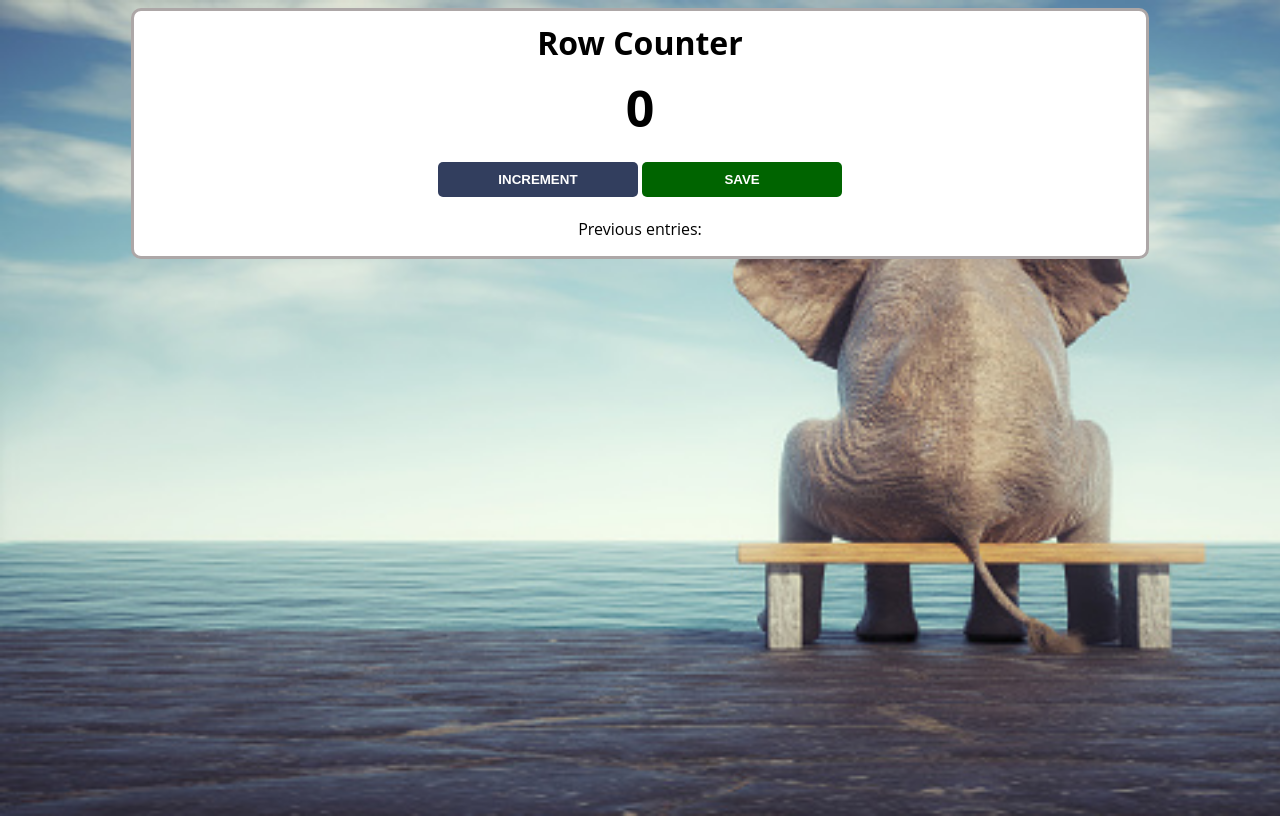
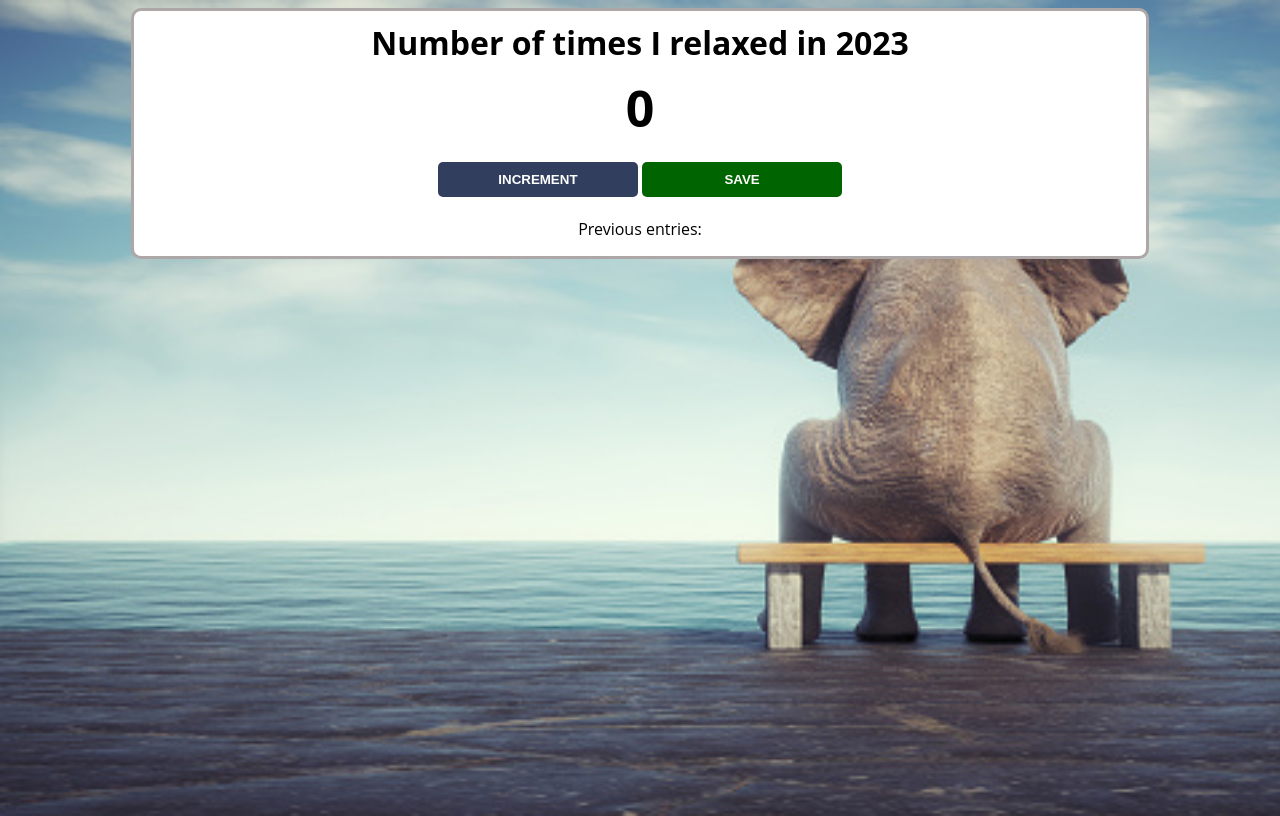
Before and after one commit to pndchels/app, a website: page index.html in a window 1280 px wide. Drawn offline with Linux system fonts and the light colour scheme.

Commit message:
Update index.html

```diff
--- a/index.html
+++ b/index.html
@@ -4,7 +4,7 @@
   </head>
   <body>
     <div class="container">
-      <h1>Row Counter</h1>
+      <h1>Number of times I relaxed in 2023</h1>
       <h2 id="count-el">0</h2>
       <button id="increment-btn" onclick="increment()">INCREMENT</button>
       <button id="save-btn" onclick="save()">SAVE</button>
```
